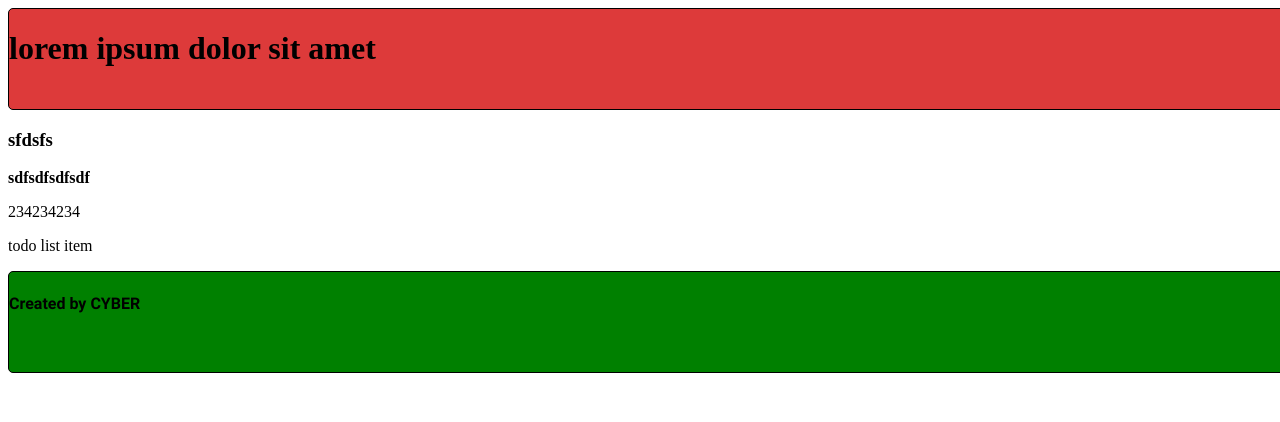
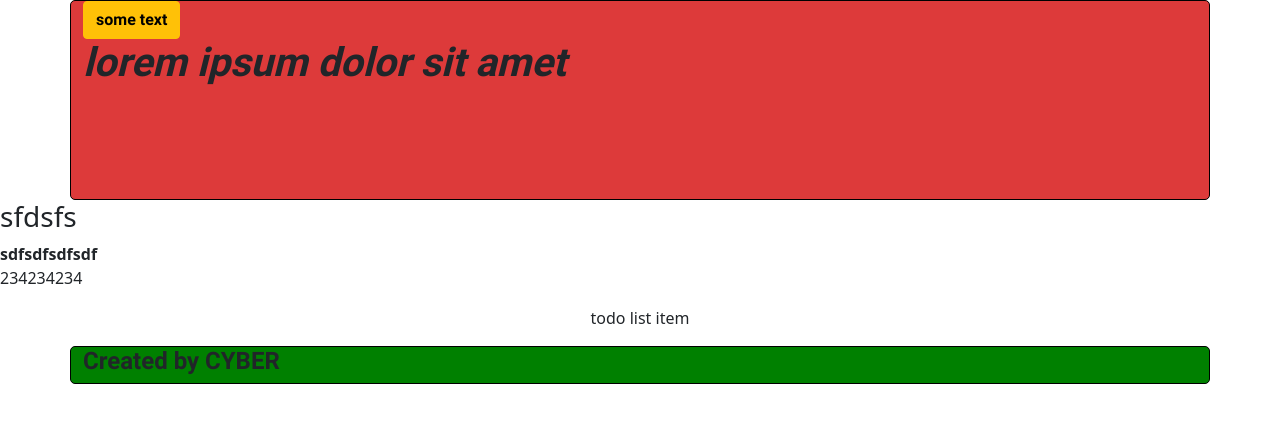
Before and after one commit to TheCyber1991Tula/frontend-template-boilerplate, a React app: page / in a window 1280 px wide. Shown: the top 422 px of the page. Built offline with nearby package versions, Linux system fonts and the light colour scheme.

Commit message:
Настроил файл tsconfig.json

```diff
--- a/package.json
+++ b/package.json
@@ -6,7 +6,6 @@
     "dependencies": {
         "@popperjs/core": "^2.11.0",
         "autoprefixer": "^10.3.6",
-        "bootstrap": "^5.1.3",
         "browser-sync": "^2.27.5",
         "copy-webpack-plugin": "^9.0.1",
         "del": "^6.0.0",
@@ -71,6 +70,7 @@
         "sass-loader": "^9.0.2",
         "style-loader": "^1.2.1",
         "terser-webpack-plugin": "^5.2.5",
+        "typescript": "^4.5.2",
         "url-loader": "^4.1.1",
         "vue-style-loader": "^4.1.2",
         "vue-template-compiler": "^2.6.11",
--- a/src/App.jsx
+++ b/src/App.jsx
@@ -10,7 +10,7 @@ export default class App extends Component {
     render() {
         return (
             <div>
-                <Header />
+                <Header currentDate="fuck you!!"/>
                 <Post />
                 <Todo />
                 <Footer />
--- a/src/assets/styles/footer.scss
+++ b/src/assets/styles/footer.scss
@@ -1,12 +1,10 @@
 @import '../fonts/fonts.scss';
 
 footer{
-	width: 100%;
-	height: 100px;
 	border: solid 1px black;
 	border-radius: 5px;
 	background: green;
-	font:{
+	font: {
 		family: 'Roboto Regular';
 	};
 }
--- a/src/assets/styles/header.scss
+++ b/src/assets/styles/header.scss
@@ -1,9 +1,12 @@
 @import '..//fonts/fonts.scss';
 
 header{
+    height: 200px;
     background: rgb(221, 58, 58);
-    width: 100%;
-    height: 100px;
     border-radius: 5px;
     border: solid 1px black;
+    font: {
+		family: 'Roboto Regular';
+        style: italic;
+	};
 }
--- a/src/components/Footer.jsx
+++ b/src/components/Footer.jsx
@@ -6,7 +6,7 @@ import '~/assets/styles/footer.scss';
 export default class Footer extends Component {
     render(){
         return(
-            <footer>
+            <footer className="container">
                 <h4>Created by CYBER</h4>
             </footer>
         )
--- a/src/components/Header.jsx
+++ b/src/components/Header.jsx
@@ -6,7 +6,8 @@ import '~/assets/styles/header.scss';
 export default class Header extends Component {
     render() {
         return (
-            <header>
+            <header className="container">
+                <button className="btn btn-warning">some text</button>
                 <h1>lorem ipsum dolor sit amet</h1>
             </header>
         );
--- a/src/components/Todo.jsx
+++ b/src/components/Todo.jsx
@@ -4,10 +4,35 @@ import styled from 'styled-components';
 
 import '~/assets/styles/todo.scss';
 
+const todoData = [
+    {
+        name: 'Купить хлеб',
+        id: 1,
+        isImportant: false,
+    },
+    {
+        name: 'Попить чай',
+        id: 2,
+        isImportant: false,
+    },
+    {
+        name: 'Сходить поссать',
+        id: 3,
+        isImportant: false,
+    },
+    {
+        name: 'Обновить резюме',
+        id: 4,
+        isImportant: false,
+    },
+];
+
 export default class Todo extends Component {
     render() {
-        return(
-            <TodoItem />
+        return (
+            <div className="container text-center">
+                <TodoItem />
+            </div>
         );
     }
 }
--- a/src/pages/index.html
+++ b/src/pages/index.html
@@ -2,6 +2,7 @@
 <html lang="en">
     <head>
         <title>My Todo App</title>
+        <link href="https://cdn.jsdelivr.net/npm/bootstrap@5.0.1/dist/css/bootstrap.min.css" rel="stylesheet" integrity="sha384-+0n0xVW2eSR5OomGNYDnhzAbDsOXxcvSN1TPprVMTNDbiYZCxYbOOl7+AMvyTG2x" crossorigin="anonymous">
     </head>
     <body>
         <div id="app"></div>
--- a/webpack.config.js
+++ b/webpack.config.js
@@ -4,6 +4,7 @@ const MiniCssExtractPlugin = require('mini-css-extract-plugin');
 const HtmlWebpackPlugin = require('html-webpack-plugin');
 const { CleanWebpackPlugin } = require('clean-webpack-plugin');
 const path = require('path');
+const { env } = require('process')
 
 const PATHS = {
     src: resolve(__dirname, 'src'),
@@ -39,8 +40,8 @@ module.exports = {
         path: PATHS.dist,
         publicPath: '/',
     },
-    mode: process.env === 'production' ? 'production' : 'development',
-    devtool: process.env === 'production' ? '' : 'cheap-module-source-map',
+    mode: env === 'production' ? 'production' : 'development',
+    devtool: env === 'production' ? '' : 'cheap-module-source-map',
     devServer: {
         hot: true,
         open: true,
@@ -68,12 +69,12 @@ module.exports = {
     module: {
         rules: [
             {
-                test: /\.js$/,
+                test: /\.js(x)$/,
                 loader: 'babel-loader',
                 exclude: '/node_modules/',
             },
             {
-                test: /\.jsx$/,
+                test: /\.ts$/,
                 loader: 'babel-loader',
                 exclude: '/node_modules/',
             },
@@ -110,20 +111,19 @@ module.exports = {
             {
                 test: /\.scss$/,
                 use: [
-                    // 'style-loader',
                     MiniCssExtractPlugin.loader,
                     {
                         loader: 'css-loader',
                         options: {
                             esModule: false,
-                            sourceMap: process.env === 'production' ? false : true,
+                            sourceMap: env === 'production' ? false : true,
                             url: true,
                         },
                     },
                     {
                         loader: 'postcss-loader',
                         options: {
-                            sourceMap: process.env === 'production' ? false : true,
+                            sourceMap: env === 'production' ? false : true,
                             // config: { path: './postcss.config.js' }, // * Path to postcss cnnfig file
                             execute: false, // * Enable or Disable PostCSS Parser support in CSS-in-JS
                         },
@@ -137,10 +137,10 @@ module.exports = {
         ],
     },
     resolve: {
-        extensions: ['.js', '.jsx', '.json', '.tsx'],
+        extensions: ['.js', '.jsx', '.json', '.ts', '.tsx'],
         alias: {
             '~': `${PATHS.src}`, // алиас для директории src/assets
         },
     },
-    plugins: process.env === 'production' ? [new CleanWebpackPlugin()] : getPlugins(),
+    plugins: env === 'production' ? [new CleanWebpackPlugin()] : getPlugins(),
 };
```
Also changed, not shown: tsconfig.json (added, +103 -0 lines), 1 other file (tests, documents, lock files or other folders).
